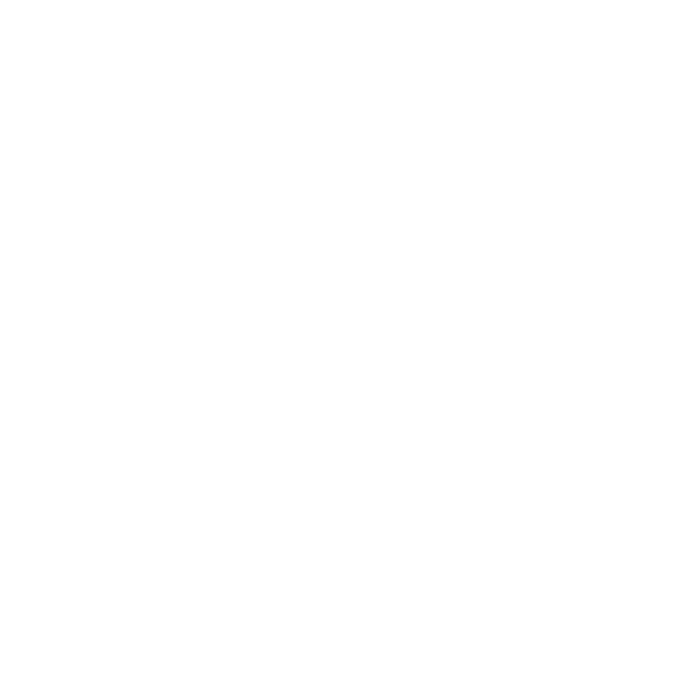
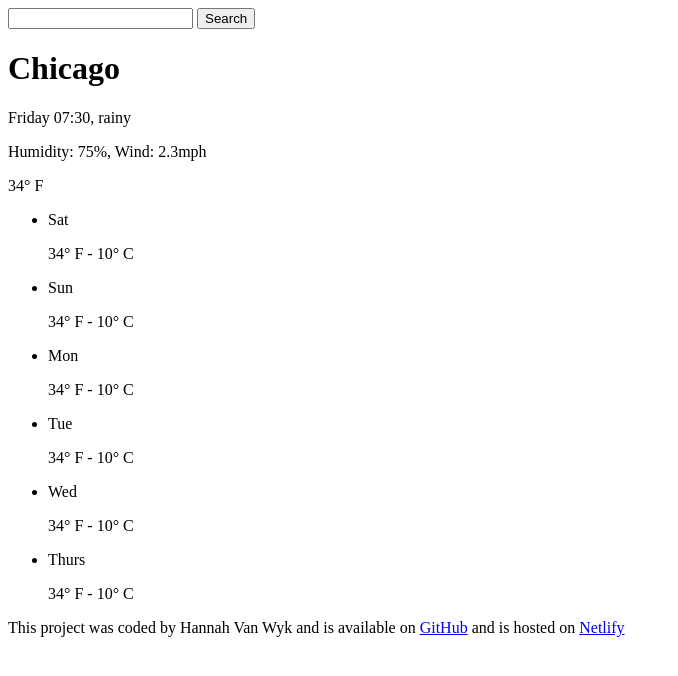
Before and after one commit to hannahvw/weather-application, a plain HTML site: page index.html in a window 1280 px wide. Shown: the whole page, without its empty margins (0-678 px from the left). Drawn offline with Linux system fonts and the light colour scheme.

Commit message:
Added HTML

```diff
--- a/index.html
+++ b/index.html
@@ -1,11 +1,53 @@
 <!DOCTYPE html>
 <html lang="en">
-<head>
-    <meta charset="UTF-8">
-    <meta name="viewport" content="width=device-width, initial-scale=1.0">
+  <head>
+    <meta charset="UTF-8" />
+    <meta name="viewport" content="width=device-width, initial-scale=1.0" />
     <title>Weather App</title>
-</head>
-<body>
+  </head>
+  <body>
+    <form>
+      <input type="text" />
+      <input type="submit" value="Search" />
+    </form>
+    <h1>Chicago</h1>
+    <p>Friday 07:30, rainy</p>
+    <p>Humidity: 75%, Wind: 2.3mph</p>
 
-</body>
+    <p>34&#176; F</p>
+
+    <ul>
+      <li>
+        Sat
+        <p>34&#176; F - 10&#176; C</p>
+      </li>
+      <li>
+        Sun
+        <p>34&#176; F - 10&#176; C</p>
+      </li>
+      <li>
+        Mon
+        <p>34&#176; F - 10&#176; C</p>
+      </li>
+      <li>
+        Tue
+        <p>34&#176; F - 10&#176; C</p>
+      </li>
+      <li>
+        Wed
+        <p>34&#176; F - 10&#176; C</p>
+      </li>
+      <li>
+        Thurs
+        <p>34&#176; F - 10&#176; C</p>
+      </li>
+    </ul>
+
+    <footer>
+      <p>
+        This project was coded by Hannah Van Wyk and is available on
+        <a href="#">GitHub</a> and is hosted on <a href="#">Netlify</a>
+      </p>
+    </footer>
+  </body>
 </html>
```
